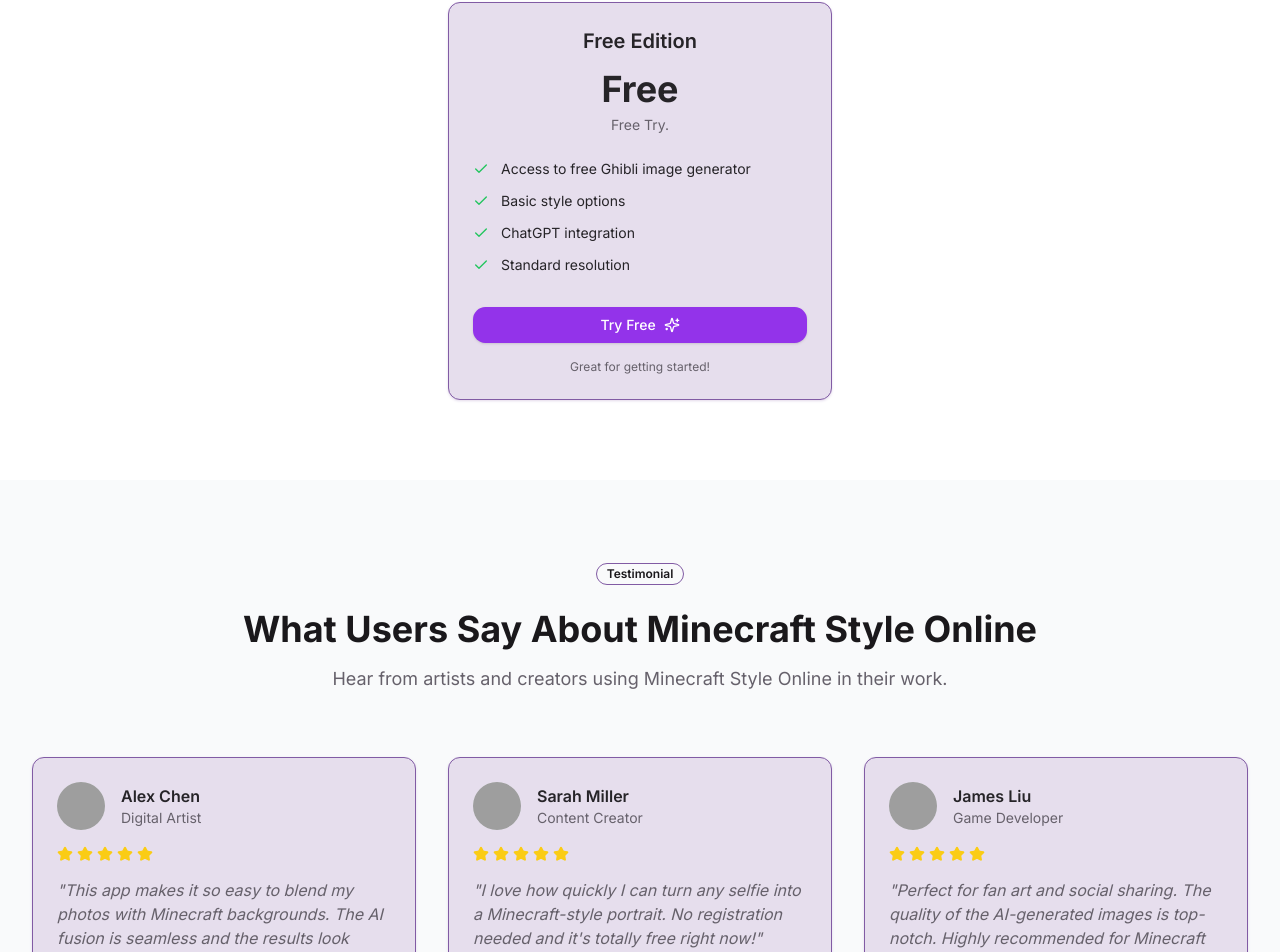
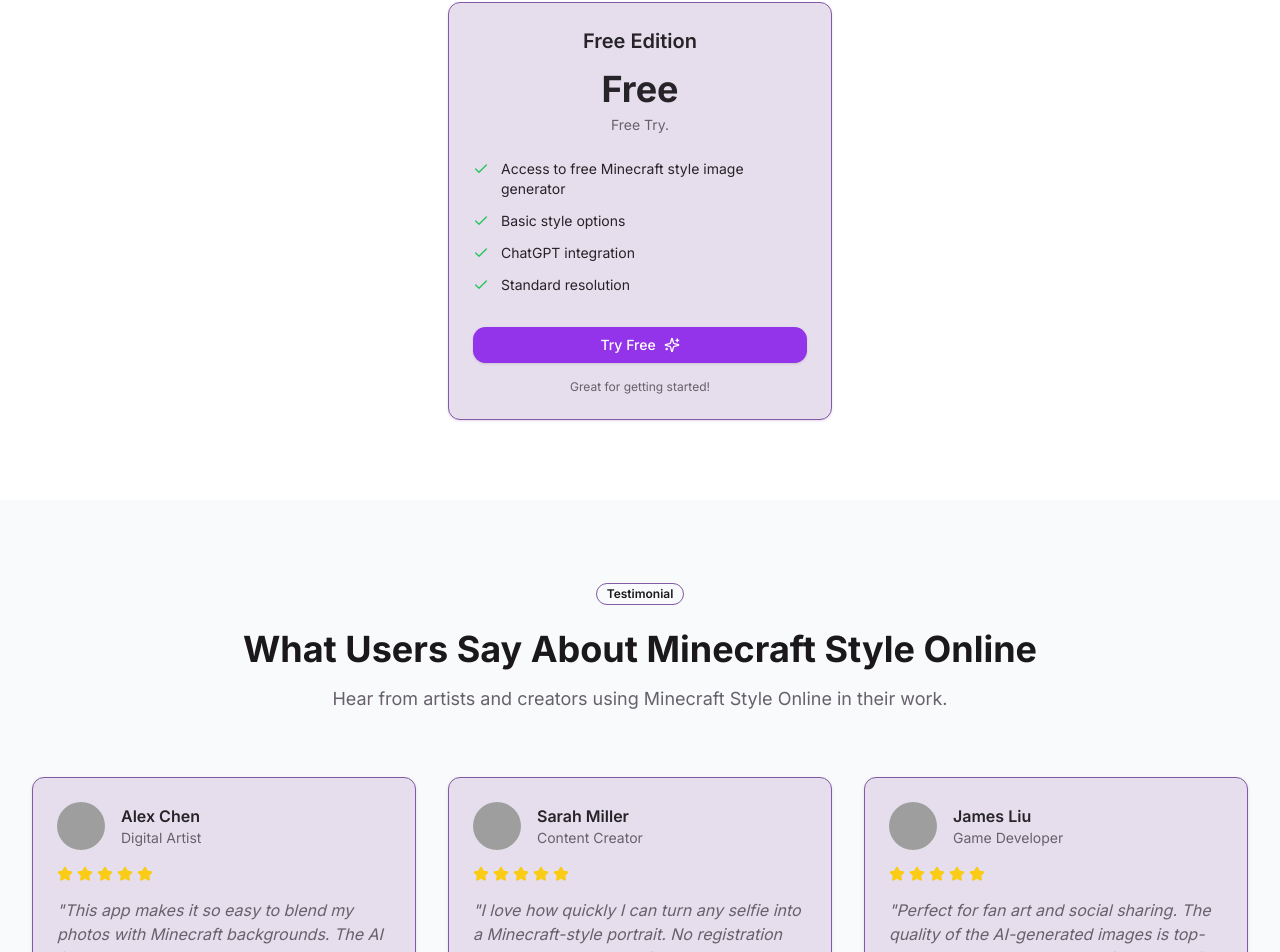
Before and after one commit to tian-Sun/MinecraftMe-AI-Photo-Blender, a Next.js app: page / in a window 1280 px wide. Shown: the part 3781-4733 px from the top of the page. Built offline with nearby package versions, Linux system fonts and the light colour scheme; grey boxes are pictures that could not be loaded.

Commit message:
更改价格页的描述

```diff
--- a/src/components/PricingPlans.tsx
+++ b/src/components/PricingPlans.tsx
@@ -12,7 +12,7 @@
     currency: 'USD',
     description: 'Free Try.',
     features: [
-      'Access to free Ghibli image generator',
+      'Access to free Minecraft style image generator',
       'Basic style options',
       'ChatGPT integration',
       'Standard resolution',
```
